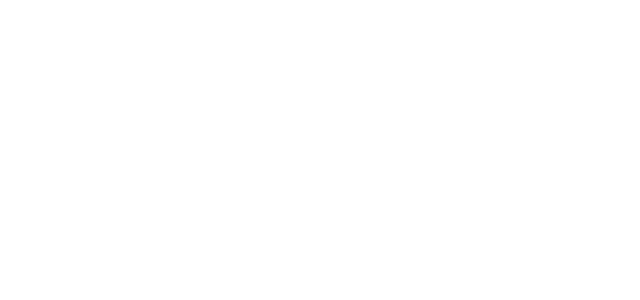
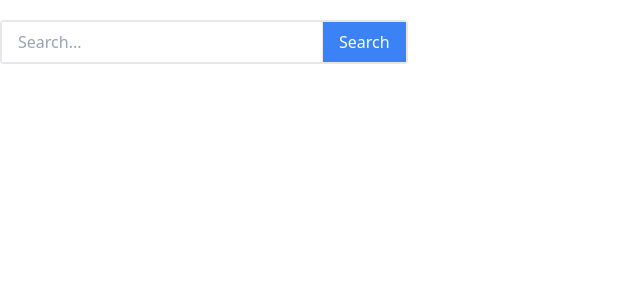
Before and after one commit to WebForChange/hacker-news, a React (Vite) app: page / in a window 1280 px wide. Shown: the top 300 px of the page, without its empty margins (0-640 px from the left). Built offline with nearby package versions, Linux system fonts and the light colour scheme.

Commit message:
Add basic search bar and search state to App.jsx

```diff
--- a/src/App.jsx
+++ b/src/App.jsx
@@ -1,5 +1,19 @@
+import SearchBar from "./components/SearchBar";
+import { useState } from "react";
+
 function App() {
-  return <></>;
+  const [searchTerm, setSearchTerm] = useState("");
+
+  const handleSearchChange = (event) => {
+    setSearchTerm(event.target.value);
+    console.log(searchTerm);
+  };
+
+  return (
+    <>
+      <SearchBar placeholder="Search..." onSearchChange={handleSearchChange} />
+    </>
+  );
 }
 
 export default App;
--- a/src/components/SearchBar.jsx
+++ b/src/components/SearchBar.jsx
@@ -0,0 +1,19 @@
+import React from "react";
+
+const SearchBar = ({ placeholder, onSearchChange }) => {
+  return (
+    <div className="flex justify-start mt-5">
+      <div className="flex border-2 border-gray-200 rounded">
+        <input
+          type="text"
+          className="px-4 py-2 w-80"
+          placeholder={placeholder}
+          onChange={onSearchChange}
+        />
+        <button className="px-4 text-white bg-blue-500 border-l">Search</button>
+      </div>
+    </div>
+  );
+};
+
+export default SearchBar;
```
